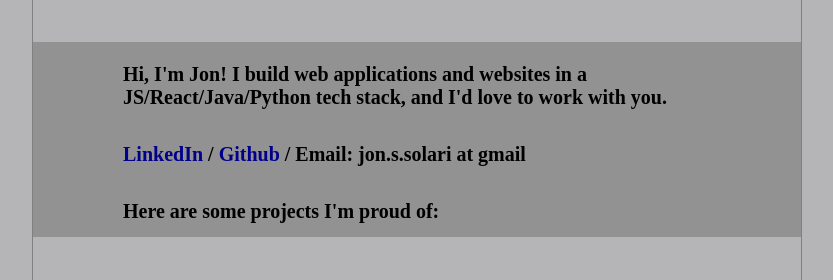
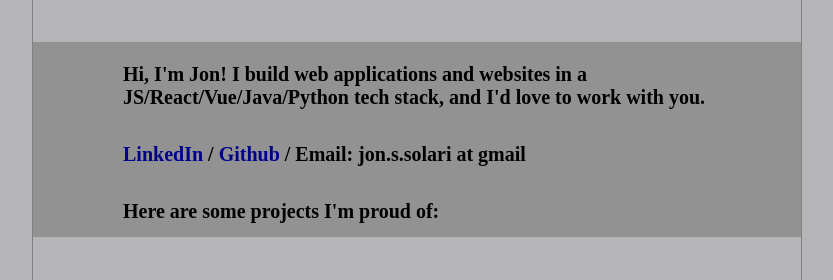
Before and after one commit to jonsolari/portfolio, a plain HTML site: page index.html in a window 1280 px wide. Shown: the part 154-434 px from the top of the page, without its empty margins (223-1056 px from the left). Drawn offline with nearby package versions, Linux system fonts and the light colour scheme; a web font is replaced by a local one.

Commit message:
added vue

```diff
--- a/index.html
+++ b/index.html
@@ -24,7 +24,7 @@
     </div>
     <div class="intro">
         <h3>
-            Hi, I'm Jon! I build web applications and websites in a JS/React/Java/Python tech stack, and I'd love to work with you.
+            Hi, I'm Jon! I build web applications and websites in a JS/React/Vue/Java/Python tech stack, and I'd love to work with you.
         </h3>
         <h3>
             <a href="https://www.linkedin.com/in/jonsolari">LinkedIn</a>
```
